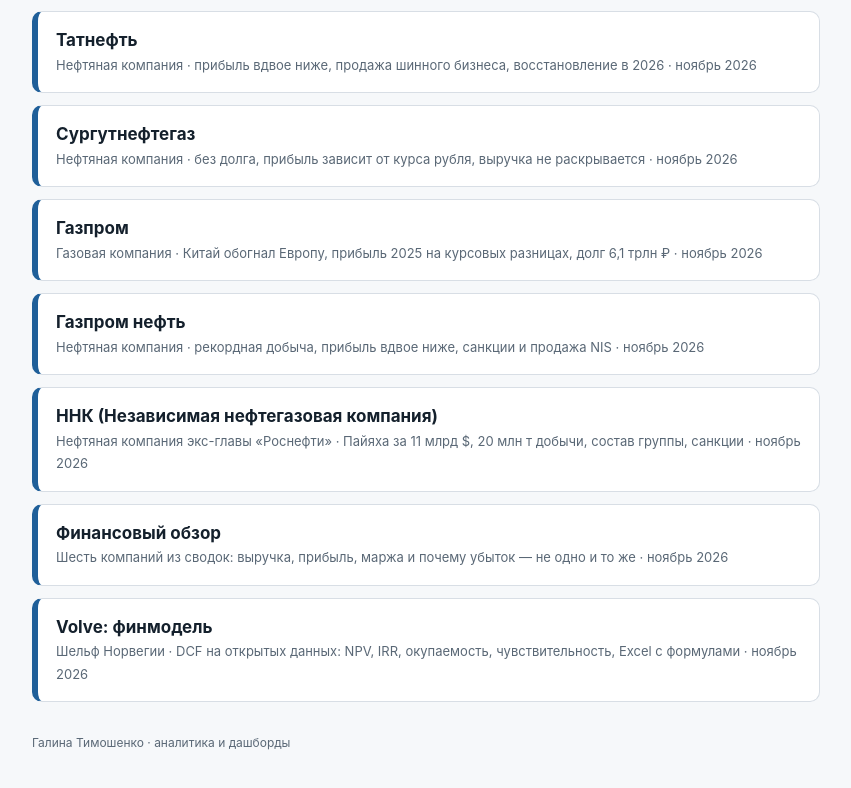
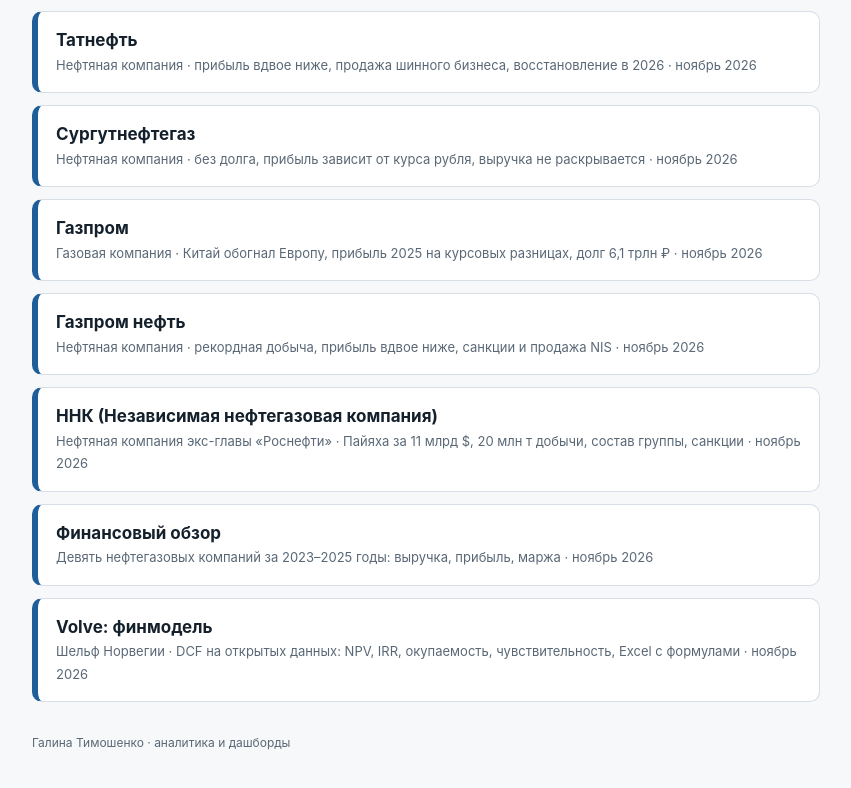
Before and after one commit to GalaTimoshenko/company-dashboards, a plain HTML site: page index.html in a window 1280 px wide. Shown: the part 618-1406 px from the top of the page, without its empty margins (214-1065 px from the left). Drawn offline with Linux system fonts and the light colour scheme.

Commit message:
Обновлено описание финансового обзора
Co-Authored-By: Claude Opus 5.5 <noreply@anthropic.com>
Claude-Session: https://claude.ai/code/session_01HLBRy9kaRYRXUPTVXYMpj6

```diff
--- a/index.html
+++ b/index.html
@@ -36,7 +36,7 @@ footer{margin-top:32px;font-size:12px;color:var(--muted)}
     <a class="card" href="gazprom/"><b>Газпром</b><span>Газовая компания · Китай обогнал Европу, прибыль 2025 на курсовых разницах, долг 6,1 трлн ₽ · ноябрь 2026</span></a>
     <a class="card" href="gazpromneft/"><b>Газпром нефть</b><span>Нефтяная компания · рекордная добыча, прибыль вдвое ниже, санкции и продажа NIS · ноябрь 2026</span></a>
     <a class="card" href="nnk/"><b>ННК (Независимая нефтегазовая компания)</b><span>Нефтяная компания экс-главы «Роснефти» · Пайяха за 11 млрд $, 20 млн т добычи, состав группы, санкции · ноябрь 2026</span></a>
-    <a class="card" href="finance-review/"><b>Финансовый обзор</b><span>Шесть компаний из сводок: выручка, прибыль, маржа и почему убыток — не одно и то же · ноябрь 2026</span></a>
+    <a class="card" href="finance-review/"><b>Финансовый обзор</b><span>Девять нефтегазовых компаний за 2023–2025 годы: выручка, прибыль, маржа · ноябрь 2026</span></a>
     <a class="card" href="volve-dcf/"><b>Volve: финмодель</b><span>Шельф Норвегии · DCF на открытых данных: NPV, IRR, окупаемость, чувствительность, Excel с формулами · ноябрь 2026</span></a>
   </div>
   <footer>Галина Тимошенко · аналитика и дашборды</footer>
```
Also changed, not shown: 1 other file.
